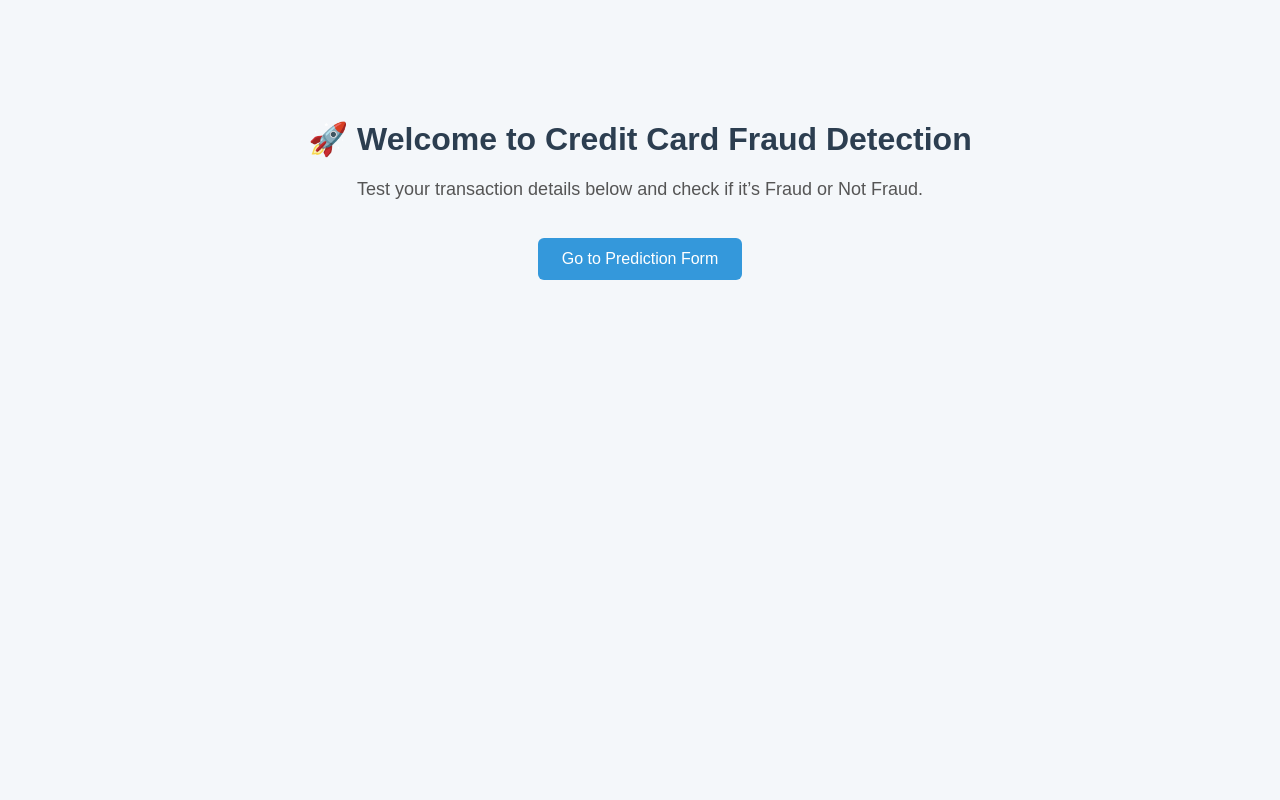
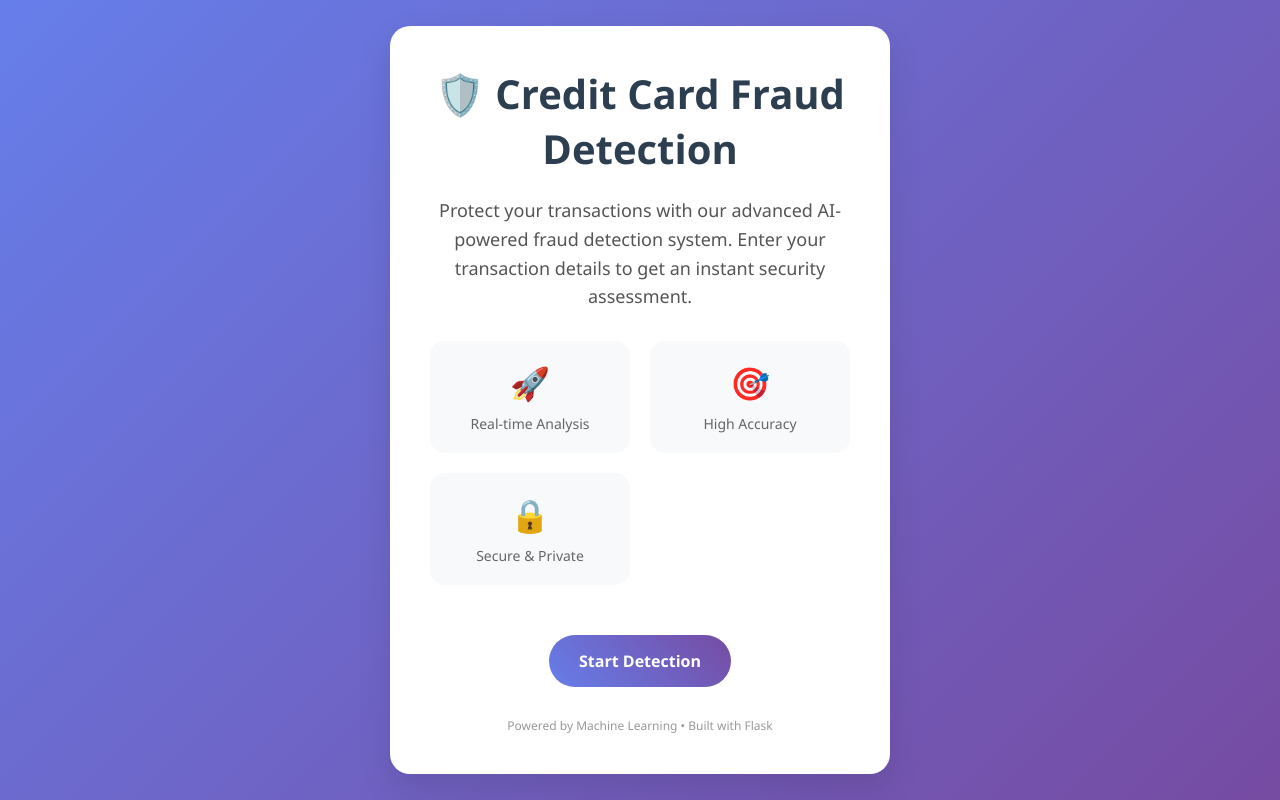
Before and after one commit to ShanthiniB/Credit-card-fraud-detection, a Flask app: page / in a window 1280 px wide. Run offline with Flask 3, Linux system fonts and the light colour scheme; parts of the project's set-up code (start-up, migrations or seed data) failed here and were passed over.

Commit message:
modified welcome.html

```diff
--- a/templates/welcome.html
+++ b/templates/welcome.html
@@ -2,47 +2,160 @@
 <html lang="en">
 <head>
     <meta charset="UTF-8">
+    <meta name="viewport" content="width=device-width, initial-scale=1.0">
     <title>Welcome - Credit Card Fraud Detection</title>
     <style>
-        body {
-            font-family: Arial, sans-serif;
-            text-align: center;
-            background: #f4f7fa;
+        * {
             margin: 0;
             padding: 0;
+            box-sizing: border-box;
         }
+
+        body {
+            font-family: 'Segoe UI', Tahoma, Geneva, Verdana, sans-serif;
+            background: linear-gradient(135deg, #667eea 0%, #764ba2 100%);
+            min-height: 100vh;
+            display: flex;
+            align-items: center;
+            justify-content: center;
+        }
+
         .container {
-            margin-top: 120px;
+            background: white;
+            padding: 40px;
+            border-radius: 20px;
+            box-shadow: 0 15px 35px rgba(0,0,0,0.1);
+            text-align: center;
+            max-width: 500px;
+            width: 90%;
+            animation: fadeInUp 0.8s ease-out;
         }
+
+        @keyframes fadeInUp {
+            from {
+                opacity: 0;
+                transform: translateY(30px);
+            }
+            to {
+                opacity: 1;
+                transform: translateY(0);
+            }
+        }
+
         h1 {
             color: #2c3e50;
+            margin-bottom: 20px;
+            font-size: 2.5em;
+            font-weight: 700;
         }
-        p {
+
+        .subtitle {
             font-size: 18px;
             color: #555;
+            margin-bottom: 30px;
+            line-height: 1.6;
         }
-        button {
-            background-color: #3498db;
+
+        .features {
+            display: grid;
+            grid-template-columns: repeat(auto-fit, minmax(150px, 1fr));
+            gap: 20px;
+            margin: 30px 0;
+        }
+
+        .feature {
+            text-align: center;
+            padding: 20px;
+            background: #f8f9fa;
+            border-radius: 15px;
+            transition: transform 0.3s ease;
+        }
+
+        .feature:hover {
+            transform: translateY(-5px);
+        }
+
+        .feature-icon {
+            font-size: 2em;
+            margin-bottom: 10px;
+        }
+
+        .feature-text {
+            font-size: 14px;
+            color: #666;
+            font-weight: 500;
+        }
+
+        .btn {
+            background: linear-gradient(45deg, #667eea, #764ba2);
             color: white;
             border: none;
-            padding: 12px 24px;
+            padding: 15px 30px;
             font-size: 16px;
-            border-radius: 6px;
+            font-weight: 600;
+            border-radius: 50px;
             cursor: pointer;
+            text-decoration: none;
+            display: inline-block;
+            transition: all 0.3s ease;
             margin-top: 20px;
         }
-        button:hover {
-            background-color: #2980b9;
+
+        .btn:hover {
+            transform: translateY(-2px);
+            box-shadow: 0 10px 20px rgba(0,0,0,0.2);
+            background: linear-gradient(45deg, #5a67d8, #6b46c1);
+        }
+
+        .footer {
+            margin-top: 30px;
+            font-size: 12px;
+            color: #999;
+        }
+
+        @media (max-width: 600px) {
+            .container {
+                padding: 30px 20px;
+            }
+
+            h1 {
+                font-size: 2em;
+            }
+
+            .features {
+                grid-template-columns: 1fr;
+            }
         }
     </style>
 </head>
 <body>
     <div class="container">
-        <h1>🚀 Welcome to Credit Card Fraud Detection</h1>
-        <p>Test your transaction details below and check if it’s Fraud or Not Fraud.</p>
-        <a href="/input">
-            <button>Go to Prediction Form</button>
-        </a>
+        <h1>🛡️ Credit Card Fraud Detection</h1>
+        <p class="subtitle">
+            Protect your transactions with our advanced AI-powered fraud detection system.
+            Enter your transaction details to get an instant security assessment.
+        </p>
+
+        <div class="features">
+            <div class="feature">
+                <div class="feature-icon">🚀</div>
+                <div class="feature-text">Real-time Analysis</div>
+            </div>
+            <div class="feature">
+                <div class="feature-icon">🎯</div>
+                <div class="feature-text">High Accuracy</div>
+            </div>
+            <div class="feature">
+                <div class="feature-icon">🔒</div>
+                <div class="feature-text">Secure & Private</div>
+            </div>
+        </div>
+
+        <a href="/input" class="btn">Start Detection</a>
+
+        <div class="footer">
+            Powered by Machine Learning • Built with Flask
+        </div>
     </div>
 </body>
 </html>
```
